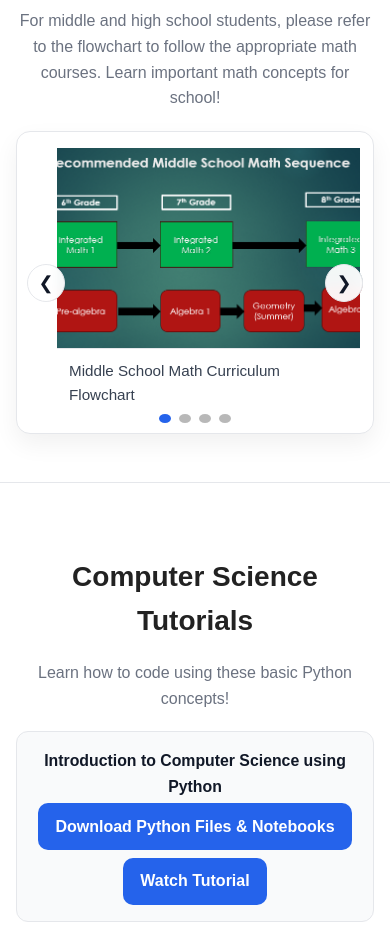
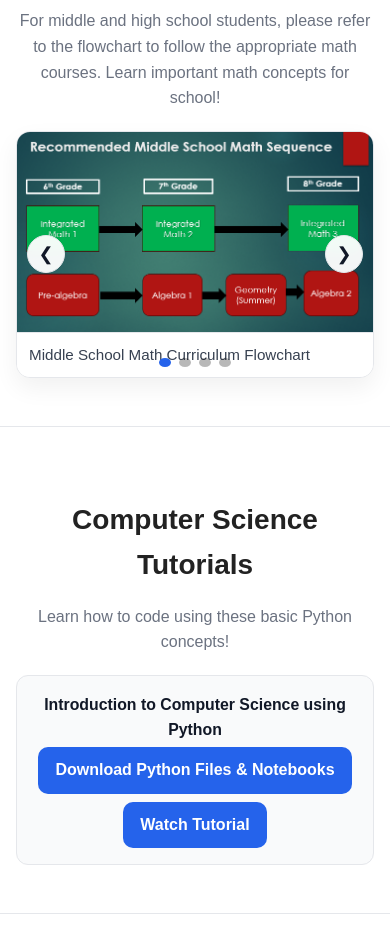
Before and after one commit to lotlouischoitslab/lotlouischo_stem_club.github.io, a plain HTML site: page index.html in a window 390 px wide. Shown: the part 2120-3048 px from the top of the page. Drawn offline with Linux system fonts and the light colour scheme.

Commit message:
better looking cards

```diff
--- a/style.css
+++ b/style.css
@@ -430,7 +430,10 @@
 
 
 
-/* ===== Image Carousel ===== */
+/* ===== Image Carousel (final) ===== */
+.carousel,
+.carousel * { box-sizing: border-box; }
+
 .carousel{
   position: relative;
   max-width: 800px;
@@ -442,27 +445,38 @@
   box-shadow: 0 10px 24px rgba(0,0,0,.06);
 }
 
+/* Track: no spacing */
 .carousel__track{
   display: flex;
   gap: 0;
   padding: 0;
+  will-change: transform;
+  /* JS controls transition; leaving it off here avoids conflicts */
 }
 
+/* Slides: EXACTLY one viewport wide, no margins */
+.carousel__slide,
+.carousel figure{           /* <figure> has default margins; kill them */
+  margin: 0 !important;
+  padding: 0 !important;
+}
 .carousel__slide{
-  flex: 0 0 90%;   /* EXACTLY one panel wide */
+  flex: 0 0 100%;          /* <-- keep 100% (do not change in media queries) */
   display: grid;
   grid-template-rows: 1fr auto;
   background: #f9fafb;
 }
 
+/* Image: full-bleed, controllable crop */
 .carousel__slide img{
+  display: block;          /* removes inline-gap */
   width: 100%;
   height: clamp(200px, 45vw, 400px);
   object-fit: cover;
-  object-position: 40% center;   /* <-- shift to the left side */
+  object-position: 40% center; /* tweak crop horizontally as desired */
 }
 
-
+/* Caption */
 .carousel__slide figcaption{
   padding: 10px 12px;
   font-size: 0.95rem;
@@ -471,7 +485,7 @@
   border-top: 1px solid #e5e7eb;
 }
 
-/* arrows */
+/* Arrows */
 .carousel__arrow{
   position: absolute; top: 50%; transform: translateY(-50%);
   width: 42px; height: 42px;
@@ -489,7 +503,7 @@
 .carousel__arrow.prev{ left: 10px; }
 .carousel__arrow.next{ right: 10px; }
 
-/* dots */
+/* Dots */
 .carousel__dots{
   position: absolute;
   left: 0; right: 0; bottom: 10px;
@@ -501,20 +515,16 @@
 }
 .carousel__dots button[aria-selected="true"]{ background: #2563eb; }
 
-/* keyboard focus */
+/* Keyboard focus */
 .carousel__arrow:focus-visible,
 .carousel__dots button:focus-visible{
   outline: 2px solid #2563eb; outline-offset: 2px;
 }
 
-/* small screens */
+/* Swipe niceties */
+.carousel__track{ user-select: none; touch-action: pan-y; }
+
+/* Small screens: adjust arrow size only (DO NOT change slide width) */
 @media (max-width: 720px){
-  .carousel__slide{
-    flex: 0 0 85%;   /* EXACTLY one panel wide */
-    display: grid;
-    grid-template-rows: 1fr auto;
-    background: #f9fafb;
-  }
-
   .carousel__arrow{ width: 38px; height: 38px; }
 }
```
